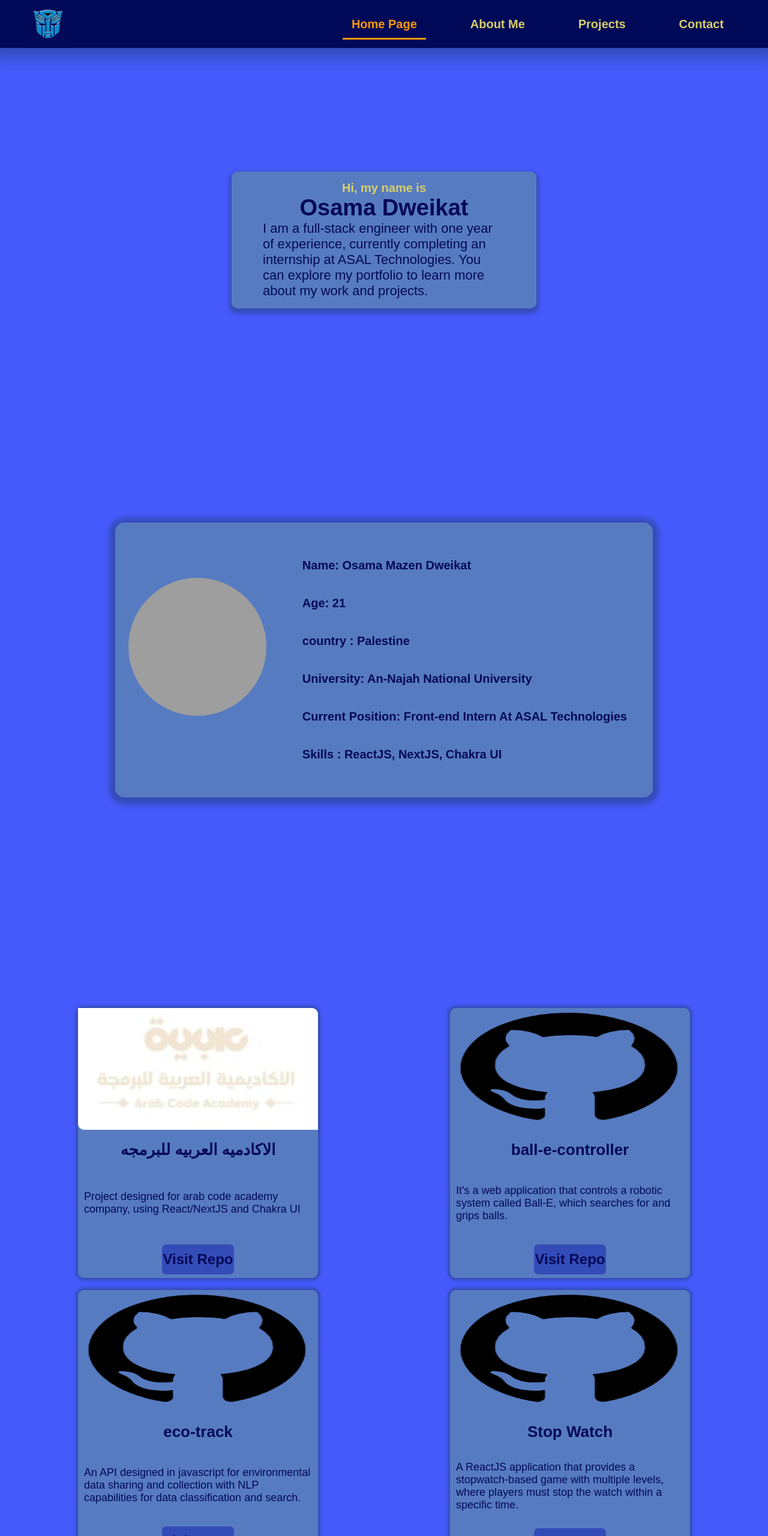
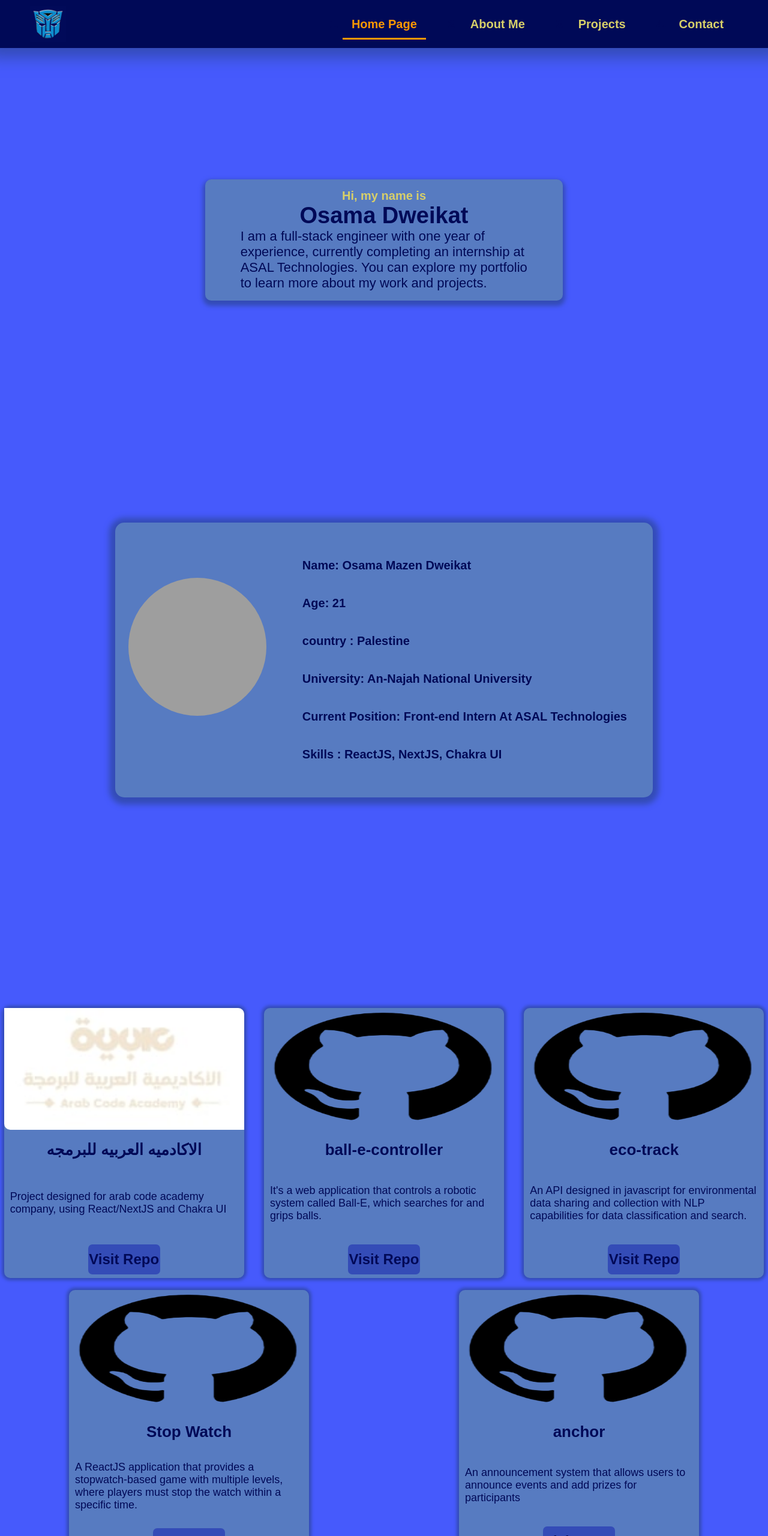
Before and after one commit to OsamaDW2002/task-one-portfolio, a plain HTML site: page index.html in a window 1280 px wide. Shown: the top 2560 px of the page at 60% size. Drawn offline with nearby package versions, Linux system fonts and the light colour scheme; grey boxes are pictures that could not be loaded.

Commit message:
Fix dimentions

```diff
--- a/assets/data/icons.js
+++ b/assets/data/icons.js
@@ -1,7 +1,7 @@
 export const icons =
     [
         {
-            mobile: 'تلimages/icons/mobile/facebook-svgrepo-com.svg',
+            mobile: 'images/icons/mobile/facebook-svgrepo-com.svg',
             tablet: 'images/icons/tablet/facebook-svgrepo-com.svg',
             desktop: 'images/icons/desktop/facebook-svgrepo-com.svg',
             link: 'https://www.facebook.com/osamaM.dweikat.16',
--- a/css/components/home-page.css
+++ b/css/components/home-page.css
@@ -3,7 +3,7 @@
     justify-content: center;
     align-items: center;
     height: 50vh;
-    padding: 100px;
+    padding: 100px 0;
 }
 #home-page div{
     background-color: #577BC1;
--- a/css/components/projects.css
+++ b/css/components/projects.css
@@ -3,5 +3,5 @@
     flex-wrap: wrap;
     gap:20px;
     justify-content: space-around;
-    padding: 180px 30px;
+    padding: 180px 0;
 }
```
